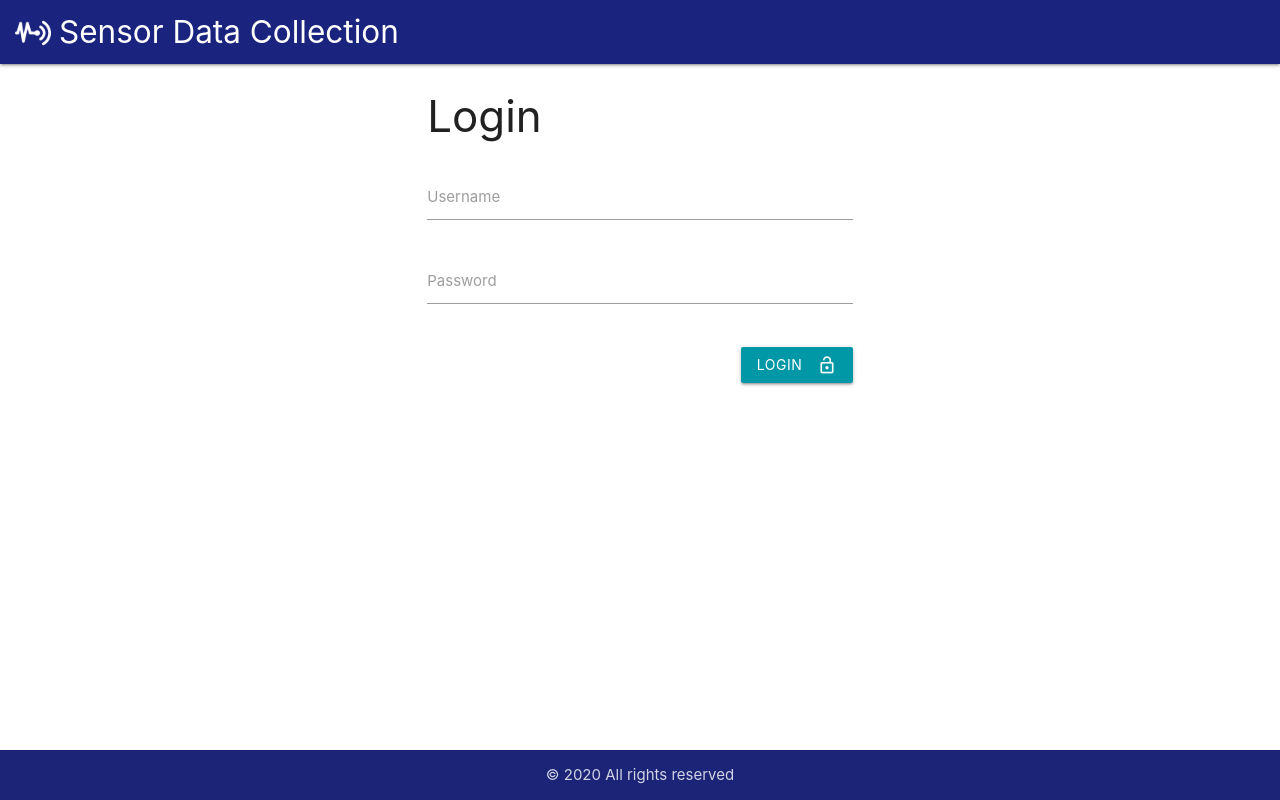
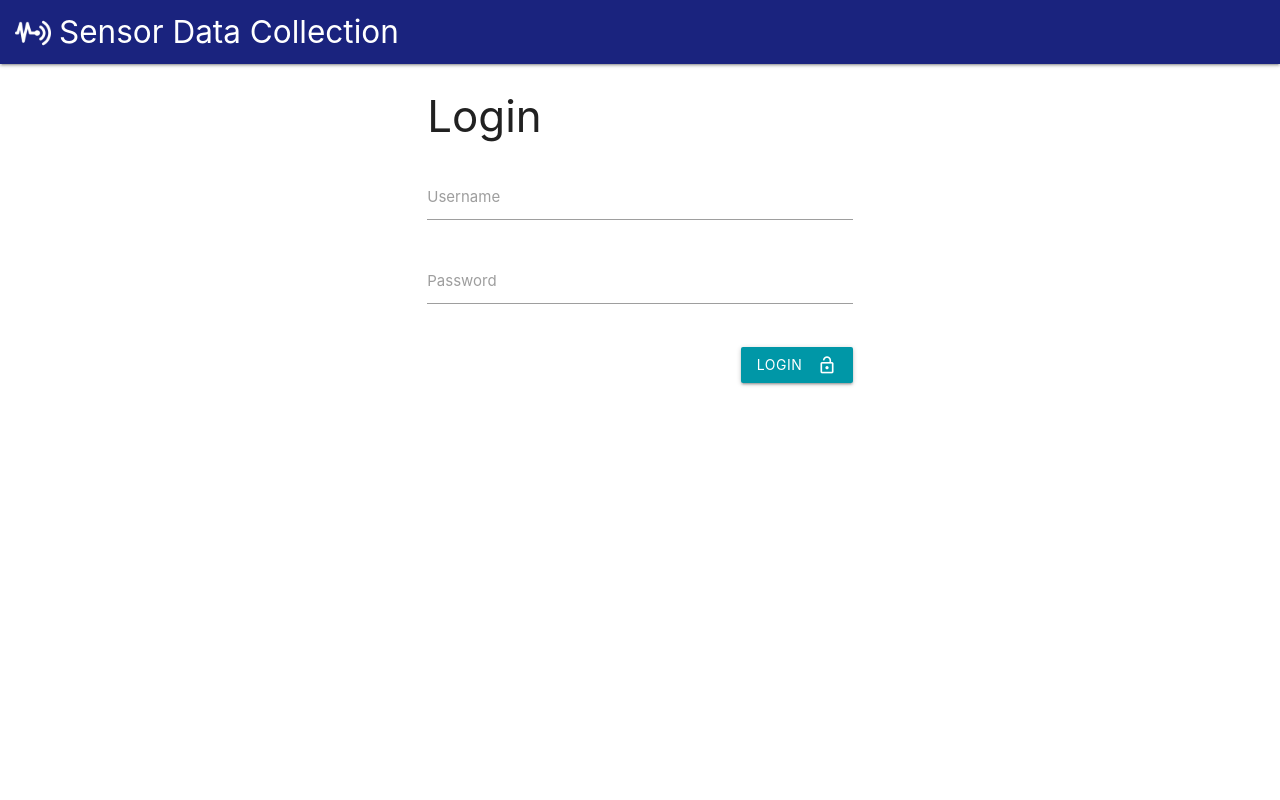
Before and after one commit to lpgera/argus, a Vue app in the folder packages/sdc2-frontend/: page /#/ in a window 1280 px wide. Built offline with nearby package versions, Linux system fonts and the light colour scheme.

Commit message:
remove footer

```diff
--- a/packages/sdc2-frontend/src/App.vue
+++ b/packages/sdc2-frontend/src/App.vue
@@ -11,7 +11,7 @@
             ><i class="material-icons">menu</i></a
           >
           <router-link :to="{ name: 'Dashboard' }" class="brand-logo">
-            <img src="./assets/logo.png" />
+            <img src="./assets/logo.png" alt="Sensor Data Collection logo" />
             <span class="hide-on-med-and-down">Sensor Data Collection</span>
             <span class="hide-on-large-only">SDC</span>
           </router-link>
@@ -33,13 +33,6 @@
       <login v-if="!isLoggedIn" />
       <router-view v-if="isLoggedIn" />
     </main>
-    <footer class="page-footer">
-      <div class="footer-copyright">
-        <div class="container center-align">
-          © {{ year }} All rights reserved
-        </div>
-      </div>
-    </footer>
   </div>
 </template>
 
@@ -92,9 +85,6 @@ export default {
     ...mapState({
       isLoggedIn: state => !!state.token,
     }),
-    year() {
-      return new Date().getFullYear()
-    },
   },
 }
 </script>
@@ -121,8 +111,4 @@ div#app {
 main {
   flex: 1 0 auto;
 }
-
-footer.page-footer {
-  padding-top: 0;
-}
 </style>
```
